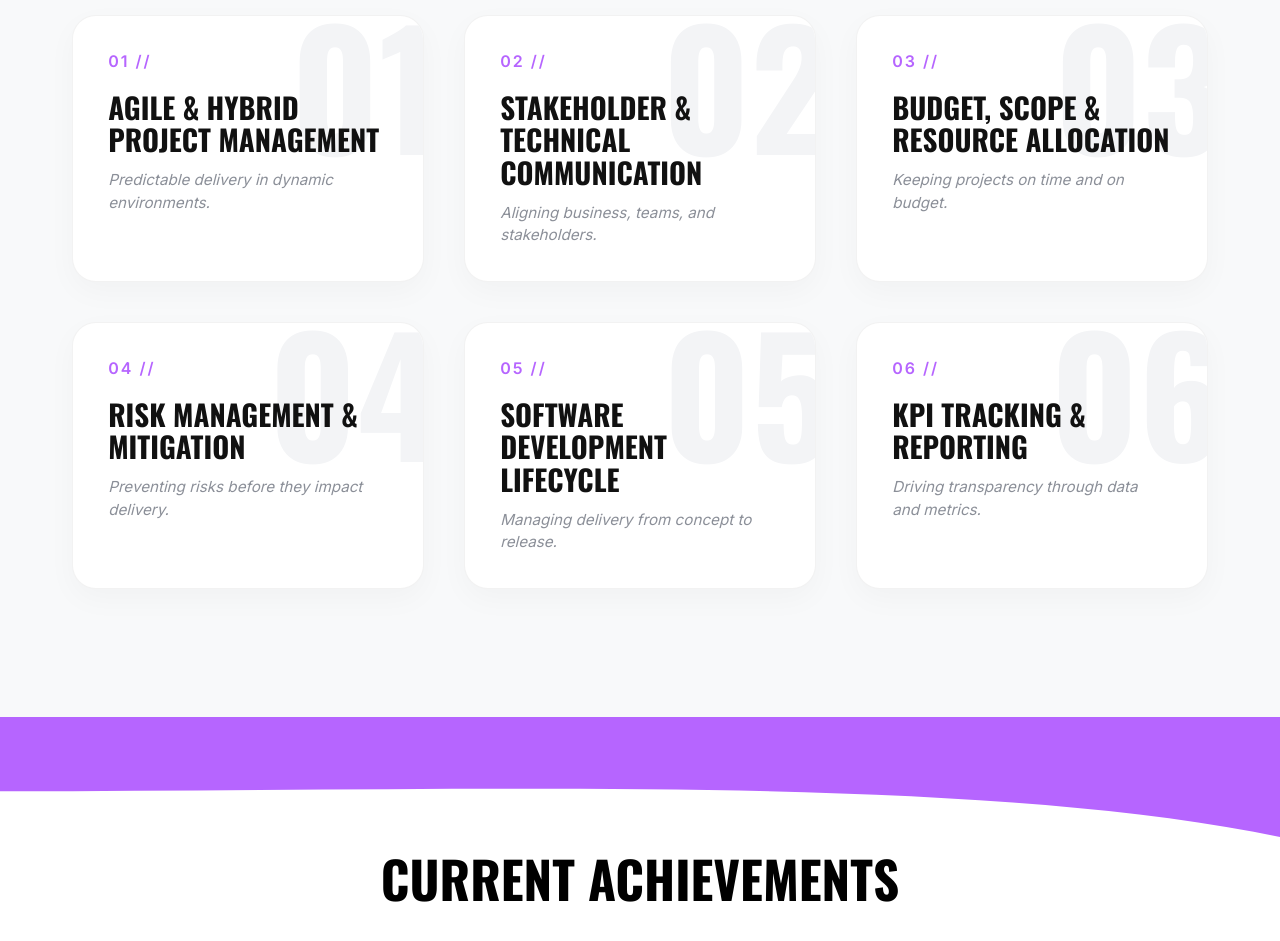
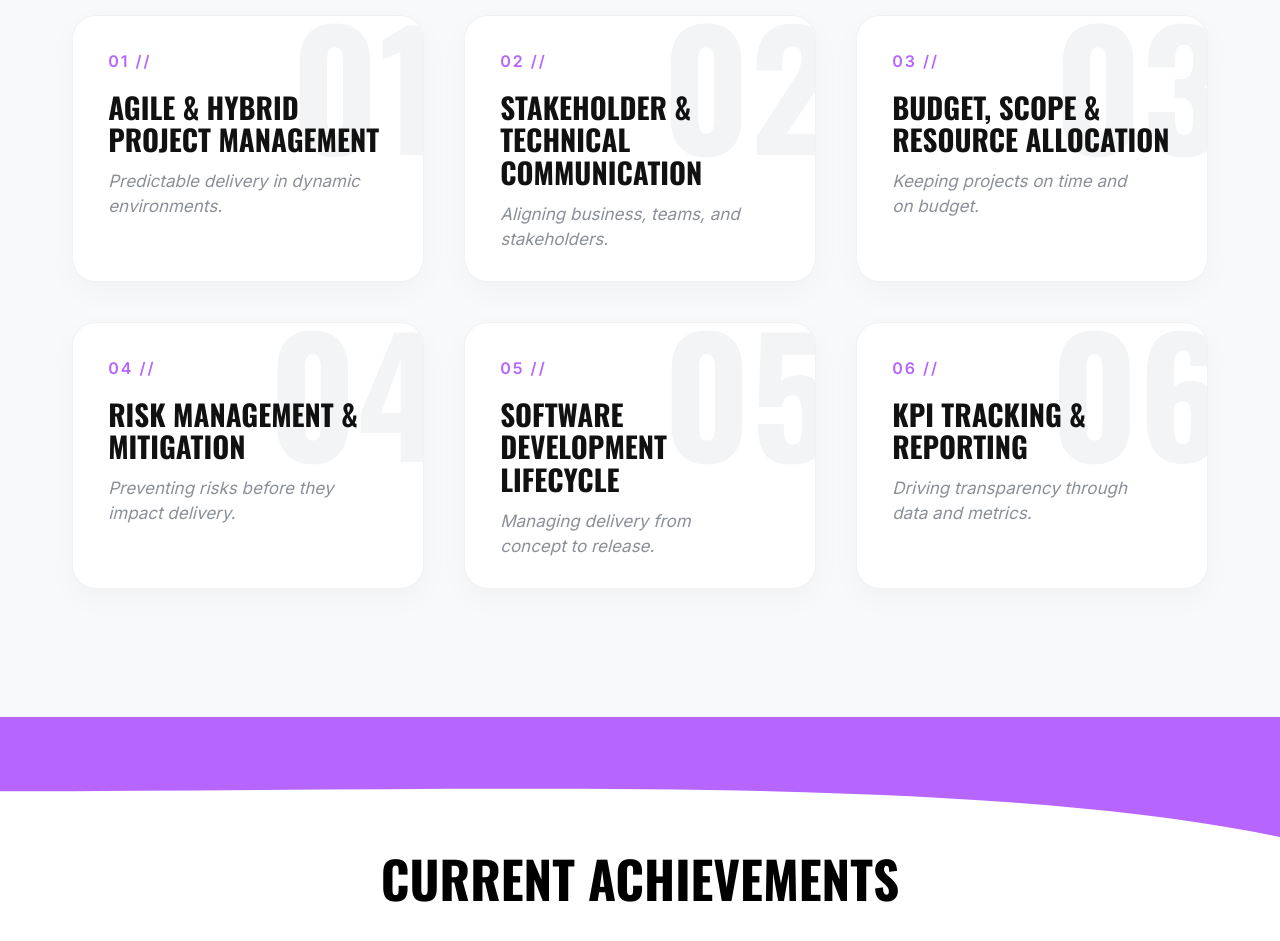
Before and after one commit to cheborotalco/new-sito-ali, a plain HTML site: page index.html in a window 1280 px wide. Shown: the part 2013-2954 px from the top of the page. Drawn offline with nearby package versions, Linux system fonts and the light colour scheme.

Commit message:
Set skill card text size on desktop

```diff
--- a/assets/index-portfolio-services-9456909.css
+++ b/assets/index-portfolio-services-9456909.css
@@ -349,3 +349,5 @@
 @media (min-width:769px){.mindset-pulse-row{display:grid!important;grid-template-columns:max-content repeat(3,minmax(0,1fr))!important;column-gap:clamp(1rem,1.45vw,1.5rem)!important;align-items:center!important;width:100%!important;}.mindset-pulse-row .aligning-text{grid-column:1!important;width:auto!important;max-width:max-content!important;white-space:nowrap!important;font-size:clamp(2.65rem,3.85vw,4.65rem)!important;}.mindset-pulse-row .kinetic-pills{display:contents!important;margin:0!important;}.mindset-pulse-row .kinetic-pill{width:100%!important;min-width:0!important;display:flex!important;justify-content:center!important;align-items:center!important;font-size:clamp(2rem,3vw,3.6rem)!important;padding:.38rem .55rem!important;}.mindset-pulse-row .pulse-one{grid-column:2!important}.mindset-pulse-row .pulse-two{grid-column:3!important}.mindset-pulse-row .pulse-three{grid-column:4!important}}
 /* Keep animated mindset pills from changing visible gaps */
 @keyframes mindsetPillGlow{0%,38%,100%{background-color:transparent;border-color:#ffffff4d;color:#fff;box-shadow:none;transform:rotate(0deg) translateY(0)}12%,28%{background-color:var(--color-accent);border-color:var(--color-accent);color:#fff;box-shadow:0 16px 34px #b665ff70;transform:rotate(var(--tilt,-2deg)) translateY(-5px)}}
+/* Skill card supporting text size */
+#skills .card-skill-description{font-size:17px!important;line-height:1.45!important;}
```
